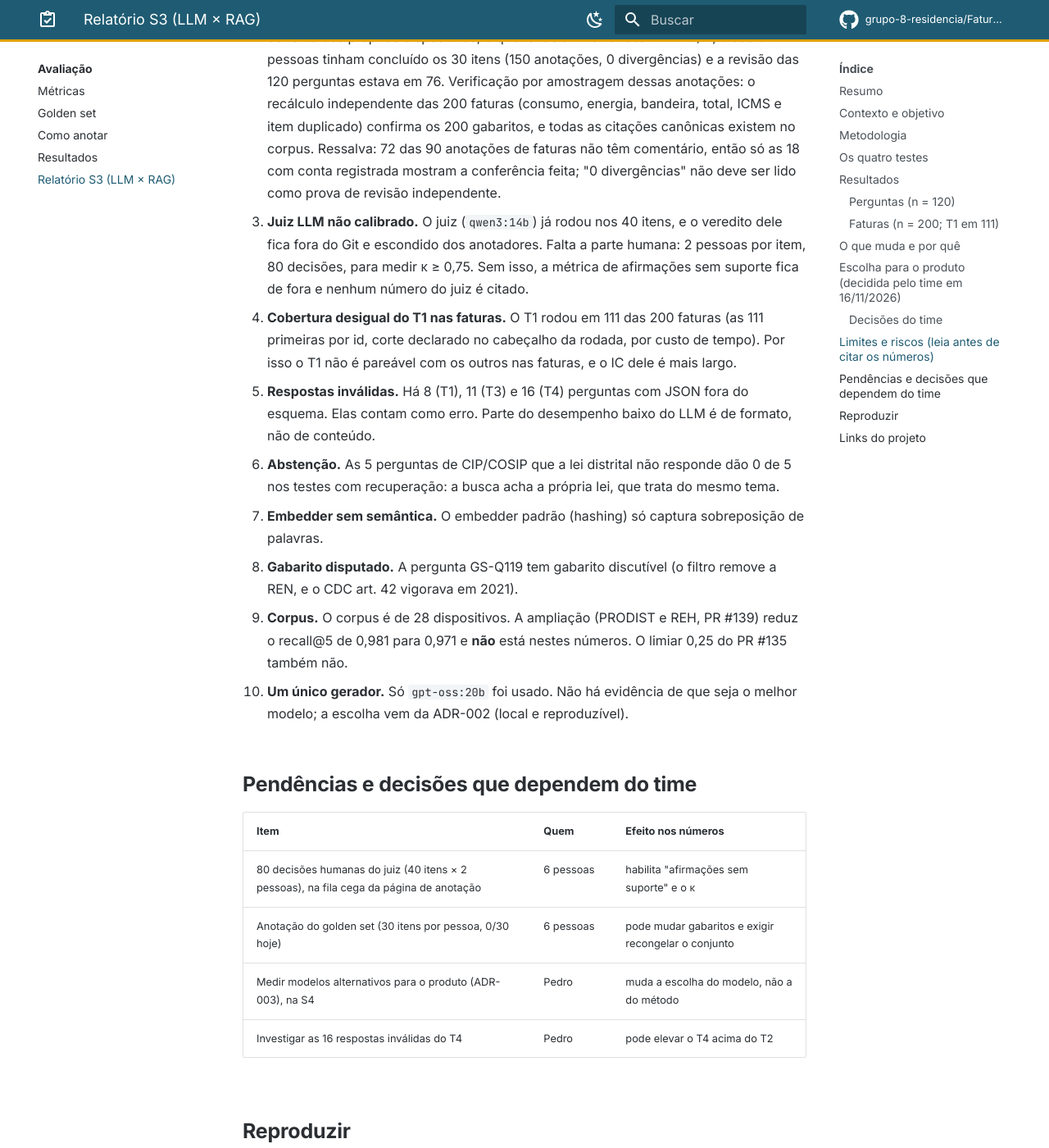
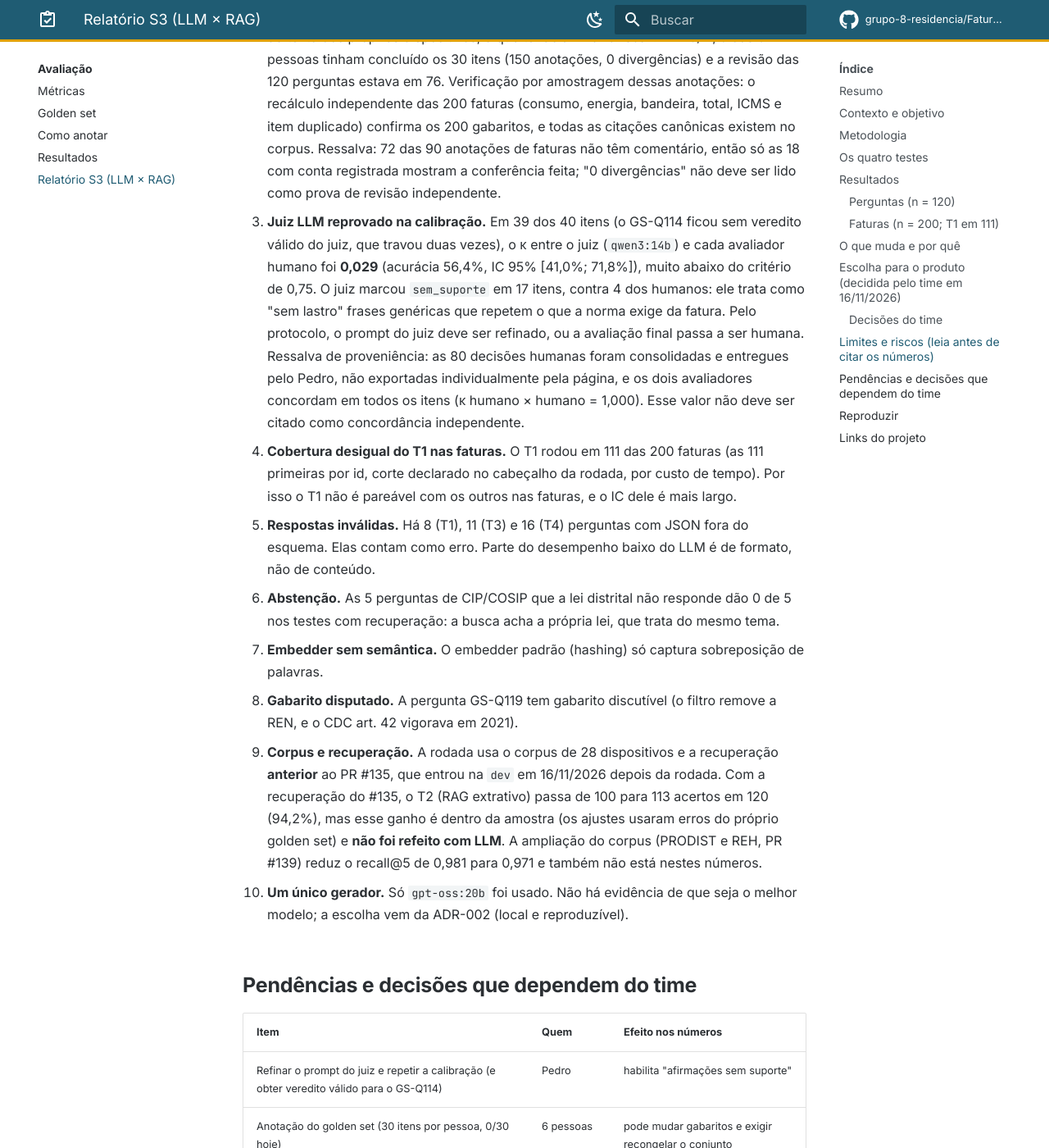
Before and after one commit to grupo-8-residencia/Fatura-Aberta, an MkDocs documentation site: the page built from docs/avaliacao/relatorio-s3-final.md, in a window 1280 px wide and 1400 px high, scrolled down 6180 px. Shown: the whole window at 82% size. Built offline with MkDocs 1.6.1 and Material for MkDocs 9.7.7, drawn with Linux system fonts in a browser that asks for light colours; plug-ins that fetch from the network failed and are left out; comment, search, counter and statistics services are not loaded; some of the changed text lies outside the part shown.

Commit message:
feat(avaliacao): calibração do juiz (κ ≈ 0,03, reprovado) e restauração dos resultados reais da rodada (#33)
- Importa as 80 decisões humanas consolidadas pelo Pedro para juiz-40.csv (registradas em importacoes.jsonl).
- calibrar_juiz.py: --minimo, --juiz-privado e --saida; resultado em s3-calibracao-juiz.json (39 itens, GS-Q114 sem veredito válido do juiz).
- Restaura s3-rodada.json com os dados reais de 13/11 (uma execução anterior tinha sobrescrito o arquivo com o cliente falso).
- Teste do CSV do juiz aceita vereditos humanos só quando há importação registrada.
- Relatório: juiz reprovado, proveniência das decisões e efeito do PR #135.

Co-Authored-By: Claude Sonnet 5.5 <noreply@anthropic.com>

```diff
--- a/docs/avaliacao/relatorio-s3-final.md
+++ b/docs/avaliacao/relatorio-s3-final.md
@@ -3,9 +3,8 @@
 !!! warning "Entrega da S3 (decisões do time em 16/11/2026)"
     Os números abaixo vêm da rodada completa de 13/11/2026 (`avaliacao/resultados/s3-rodada.json`),
     com o corpus congelado de 28 dispositivos e o limiar de abstenção 0,30.
-    **A calibração do juiz LLM (κ ≥ 0,75) não foi concluída**: faltam as anotações humanas. Por isso a
-    métrica de "afirmações sem suporte" **não entra** neste relatório e será atualizada quando as 80
-    decisões humanas forem importadas.
+    **O juiz LLM foi reprovado na calibração** (κ humano × juiz ≈ 0,03, abaixo de 0,75; veja os limites).
+    Por isso a métrica de "afirmações sem suporte" **não entra** neste relatório como número confiável.
 
 ## Resumo
 
@@ -142,7 +141,7 @@ O T4 contra o B1: 93 faturas em que o B1 acerta e o T4 erra, e nenhuma ao contr
 | Corpus | Congelado em 28 dispositivos nesta rodada. O PR #139 (39 itens) entra na abertura da S4, com nova rodada de recuperação |
 | Limiar de abstenção | 0,30, exatamente o que rodou. Na S4, calibrar para os casos fora do corpus e lacuna (PR #135) |
 | Escolha do produto | T2 nas perguntas e B1 nas faturas; modelo híbrido como primeira tarefa da S4 |
-| Juiz | Entregue como indicativo; o relatório é atualizado após importar as 80 decisões humanas |
+| Juiz | Reprovado na calibração (κ ≈ 0,03); a métrica de afirmações sem suporte não é usada. Refinar o prompt do juiz na S4 |
 
 ## Limites e riscos (leia antes de citar os números)
 
@@ -156,9 +155,14 @@ O T4 contra o B1: 93 faturas em que o B1 acerta e o T4 erra, e nenhuma ao contr
    total, ICMS e item duplicado) confirma os 200 gabaritos, e todas as citações canônicas existem no corpus.
    Ressalva: 72 das 90 anotações de faturas não têm comentário, então só as 18 com conta registrada
    mostram a conferência feita; "0 divergências" não deve ser lido como prova de revisão independente.
-3. **Juiz LLM não calibrado.** O juiz (`qwen3:14b`) já rodou nos 40 itens, e o veredito dele fica fora do
-   Git e escondido dos anotadores. Falta a parte humana: 2 pessoas por item, 80 decisões, para medir
-   κ ≥ 0,75. Sem isso, a métrica de afirmações sem suporte fica de fora e nenhum número do juiz é citado.
+3. **Juiz LLM reprovado na calibração.** Em 39 dos 40 itens (o GS-Q114 ficou sem veredito válido do juiz,
+   que travou duas vezes), o κ entre o juiz (`qwen3:14b`) e cada avaliador humano foi **0,029** (acurácia
+   56,4%, IC 95% [41,0%; 71,8%]), muito abaixo do critério de 0,75. O juiz marcou `sem_suporte` em 17
+   itens, contra 4 dos humanos: ele trata como "sem lastro" frases genéricas que repetem o que a norma exige
+   da fatura. Pelo protocolo, o prompt do juiz deve ser refinado, ou a avaliação final passa a ser humana.
+   Ressalva de proveniência: as 80 decisões humanas foram consolidadas e entregues pelo Pedro, não
+   exportadas individualmente pela página, e os dois avaliadores concordam em todos os itens (κ humano ×
+   humano = 1,000). Esse valor não deve ser citado como concordância independente.
 4. **Cobertura desigual do T1 nas faturas.** O T1 rodou em 111 das 200 faturas (as 111 primeiras por id,
    corte declarado no cabeçalho da rodada, por custo de tempo). Por isso o T1 não é pareável com os outros
    nas faturas, e o IC dele é mais largo.
@@ -169,8 +173,11 @@ O T4 contra o B1: 93 faturas em que o B1 acerta e o T4 erra, e nenhuma ao contr
 7. **Embedder sem semântica.** O embedder padrão (hashing) só captura sobreposição de palavras.
 8. **Gabarito disputado.** A pergunta GS-Q119 tem gabarito discutível (o filtro remove a REN, e o CDC art.
    42 vigorava em 2021).
-9. **Corpus.** O corpus é de 28 dispositivos. A ampliação (PRODIST e REH, PR #139) reduz o recall@5 de 0,981
-   para 0,971 e **não** está nestes números. O limiar 0,25 do PR #135 também não.
+9. **Corpus e recuperação.** A rodada usa o corpus de 28 dispositivos e a recuperação **anterior** ao PR
+   #135, que entrou na `dev` em 16/11/2026 depois da rodada. Com a recuperação do #135, o T2 (RAG extrativo)
+   passa de 100 para 113 acertos em 120 (94,2%), mas esse ganho é dentro da amostra (os ajustes usaram erros
+   do próprio golden set) e **não foi refeito com LLM**. A ampliação do corpus (PRODIST e REH, PR #139)
+   reduz o recall@5 de 0,981 para 0,971 e também não está nestes números.
 10. **Um único gerador.** Só `gpt-oss:20b` foi usado. Não há evidência de que seja o melhor modelo; a escolha
     vem da ADR-002 (local e reproduzível).
 
@@ -178,7 +185,7 @@ O T4 contra o B1: 93 faturas em que o B1 acerta e o T4 erra, e nenhuma ao contr
 
 | Item | Quem | Efeito nos números |
 |---|---|---|
-| 80 decisões humanas do juiz (40 itens × 2 pessoas), na fila cega da página de anotação | 6 pessoas | habilita "afirmações sem suporte" e o κ |
+| Refinar o prompt do juiz e repetir a calibração (e obter veredito válido para o GS-Q114) | Pedro | habilita "afirmações sem suporte" |
 | Anotação do golden set (30 itens por pessoa, 0/30 hoje) | 6 pessoas | pode mudar gabaritos e exigir recongelar o conjunto |
 | Medir modelos alternativos para o produto (ADR-003), na S4 | Pedro | muda a escolha do modelo, não a do método |
 | Investigar as 16 respostas inválidas do T4 | Pedro | pode elevar o T4 acima do T2 |
```
Also changed, not shown: 6 other files.
